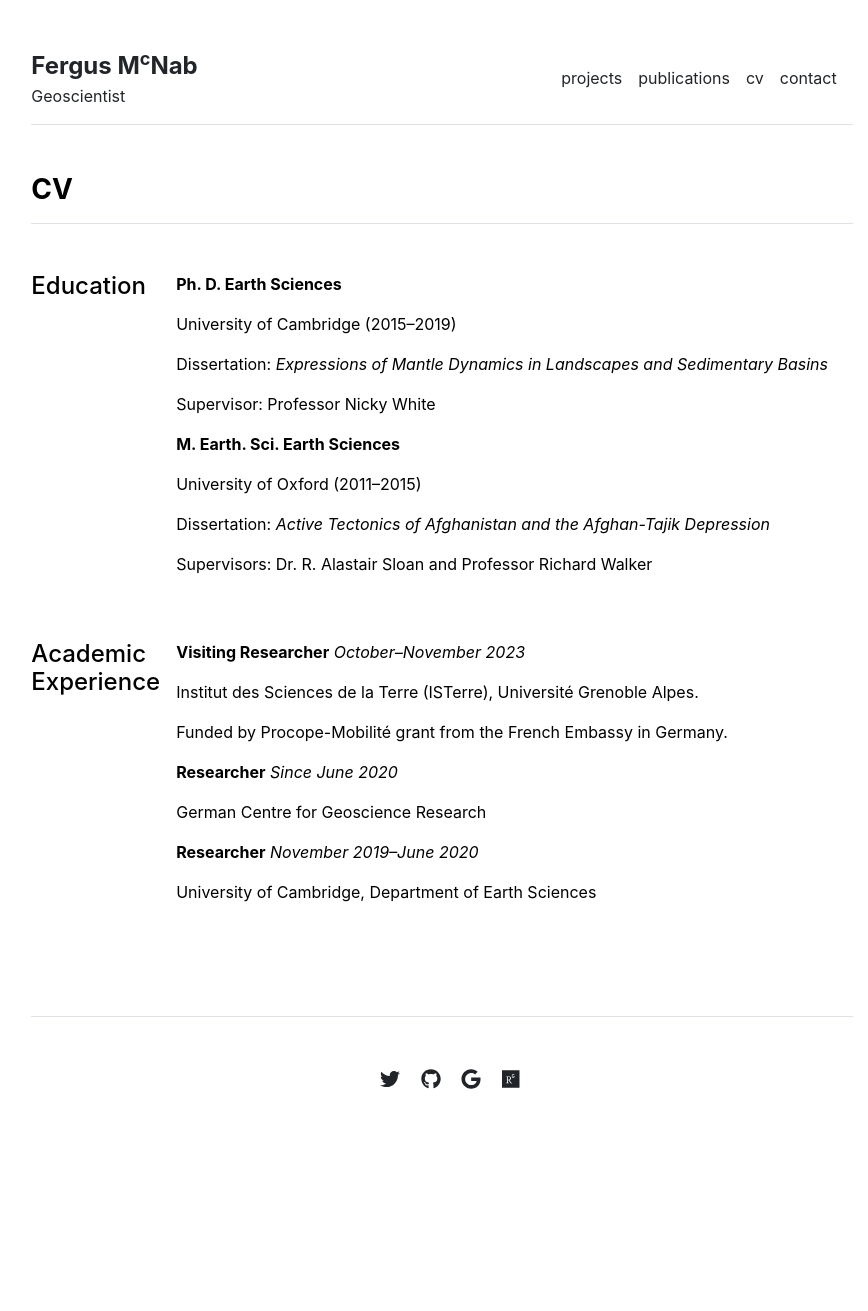
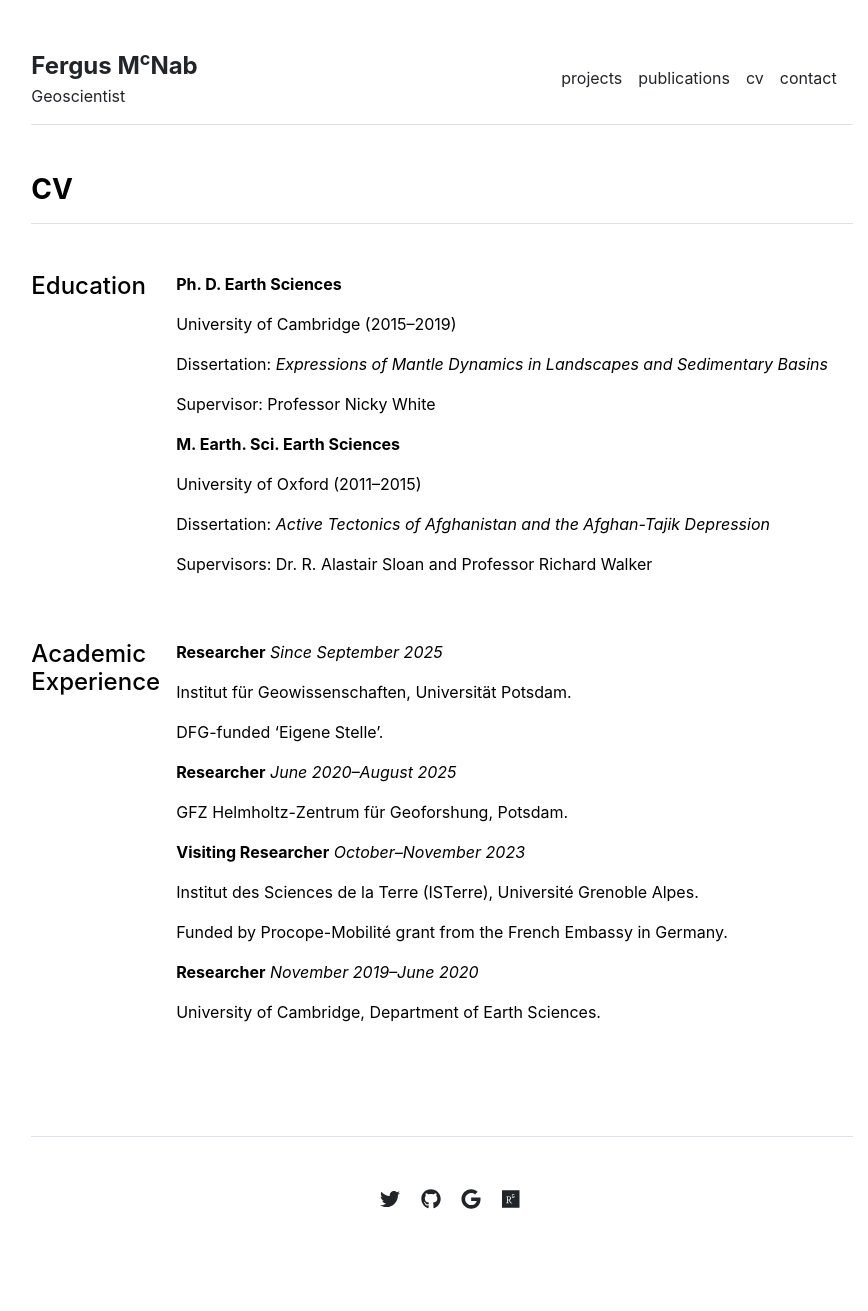
Before and after one commit to fmcnab/fmcnab.github.io, a Jekyll site: the page built from cv.md, in a window 1280 px wide. Shown: the whole page, without its empty margins (198-1066 px from the left). Built offline with Jekyll 4.4.1, drawn with Linux system fonts in a browser that asks for light colours; before the commit the page ends 1191 px from its top, so only the background shows below that.

```diff
--- a/_data/cv/academic-experience.yml
+++ b/_data/cv/academic-experience.yml
@@ -1,3 +1,14 @@
+- title: 'Researcher'
+  time: 'Since September 2025'
+  description:
+    - 'Institut f&#252;r Geowissenschaften, Universit&#228;t Potsdam.'
+    - 'DFG-funded &#8216;Eigene Stelle&#8217;.'
+
+- title: 'Researcher'
+  time: 'June 2020&ndash;August 2025'
+  description:
+    - 'GFZ Helmholtz-Zentrum f&#252;r Geoforshung, Potsdam.'
+
 - title: 'Visiting Researcher'
   time: 'October&ndash;November 2023'
   description:
@@ -5,11 +16,6 @@
     - 'Funded by Procope-Mobilit&#233; grant from the French Embassy in Germany.'
 
 - title: 'Researcher'
-  time: 'Since June 2020'
-  description:
-    - 'German Centre for Geoscience Research'
-
-- title: 'Researcher'
   time: 'November 2019&ndash;June 2020'
   description:
-    - 'University of Cambridge, Department of Earth Sciences'
+    - 'University of Cambridge, Department of Earth Sciences.'
--- a/_data/settings.yml
+++ b/_data/settings.yml
@@ -21,4 +21,4 @@ social:
 - {icon: 'researchgate', link: 'https://www.researchgate.net/profile/Fergus-Mcnab'}
 
 contacts:
-- {name: 'Dr. Fergus M<sup>c</sup>Nab', title: 'Researcher', department: 'Section 4.6: Geomorphology', institution: 'Helmholtz Centre Potsdam<br>German Centre for Geoscience Research (GFZ)', institution_address: 'Telegrafenberg, 14473 Potsdam, Germany', phone: ' +49 331 6264-28610', email: 'mcnab@gfz-potsdam.de', image: 'assets/img/gfz.jpg'}
+- {name: 'Dr. Fergus M<sup>c</sup>Nab', title: 'Researcher', department: 'Institut f&#252;r Geowissenschaften', institution: 'Universit&#228;t Potsdam', institution_address: 'Karl-Liebknecht-Stra&#223;e 24-25, 14476 Potsdam-Golm, Germany', phone: '+49 331 977 6358', email: 'fergus.mcnab@uni-potsdam.de', image: 'assets/img/UP.jpg'}
```
Also changed, not shown: _data/publications.yml (+5 -5 lines), assets/img/UP.jpg (added).
